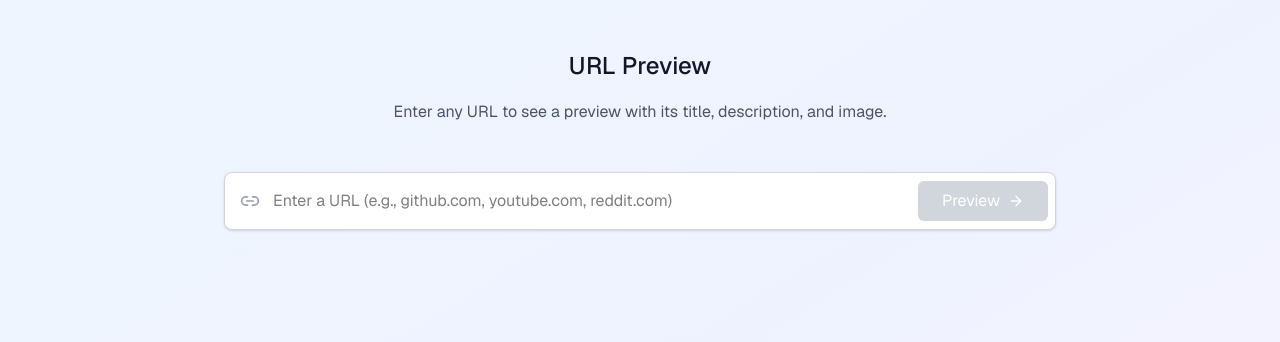
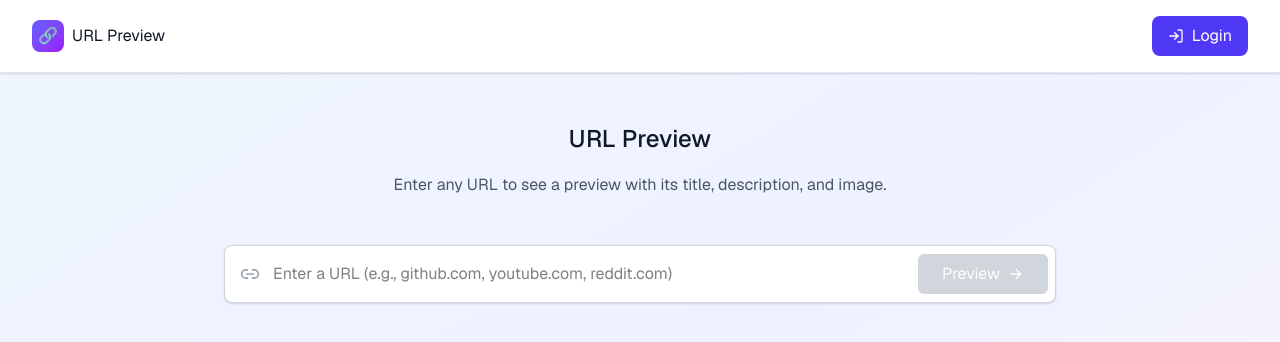
Before and after one commit to alexchchen/ssrf-url-previewer, a Next.js app: page / in a window 1280 px wide. Shown: the top 342 px of the page. Built offline with nearby package versions, Linux system fonts and the light colour scheme.

Commit message:
Add header

```diff
--- a/src/app/page.tsx
+++ b/src/app/page.tsx
@@ -1,5 +1,6 @@
 "use client";
 
+import { Header } from "@/components/Header";
 import { URLInput } from "@/components/URLInput";
 import { useState } from "react";
 
@@ -13,6 +14,7 @@ export default function Home() {
 
   return (
     <div className="min-h-screen bg-linear-to-br from-blue-50 via-indigo-50 to-purple-50 font-sans">
+      <Header />
       <div className="max-w-4xl mx-auto px-4 py-12 sm:px-6 lg:px-8">
         <div className="text-center mb-12">
           <h1 className="text-gray-900 mb-4">URL Preview</h1>
--- /dev/null
+++ b/src/components/Header.tsx
@@ -0,0 +1,25 @@
+import { LogIn } from "lucide-react";
+
+export function Header() {
+  return (
+    <header className="bg-white border-b border-gray-200 shadow-sm">
+      <div className="max-w-7xl mx-auto px-4 sm:px-6 lg:px-8">
+        <div className="flex justify-between items-center py-4">
+          <div className="flex items-center gap-2">
+            <div className="w-8 h-8 bg-linear-to-br from-indigo-500 to-purple-600 rounded-lg flex items-center justify-center">
+              <span className="text-white">🔗</span>
+            </div>
+            <span className="text-gray-900">URL Preview</span>
+          </div>
+
+          <div className="flex items-center gap-3">
+            <button className="flex items-center gap-2 px-4 py-2 bg-indigo-600 text-white rounded-lg hover:bg-indigo-700 transition-colors cursor-pointer">
+              <LogIn className="w-4 h-4" />
+              <span>Login</span>
+            </button>
+          </div>
+        </div>
+      </div>
+    </header>
+  );
+}
```
